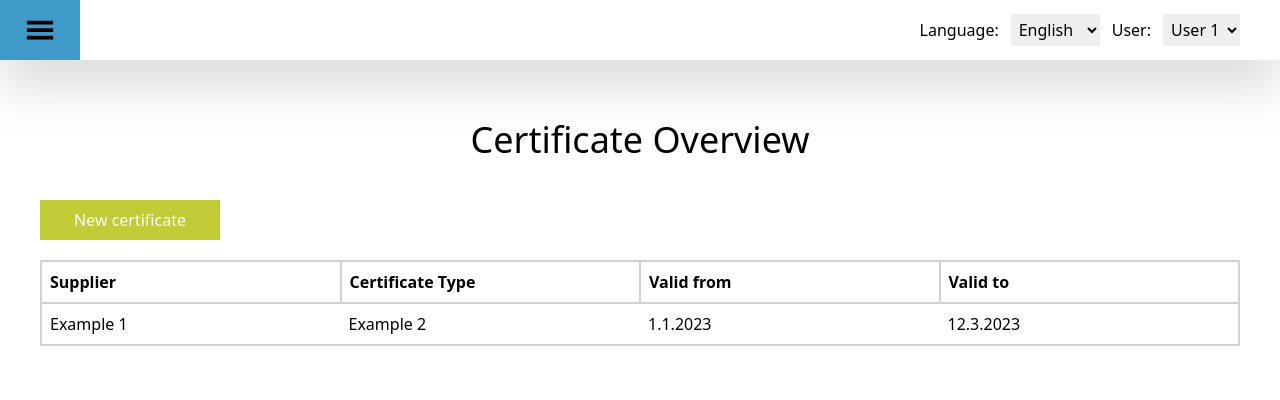
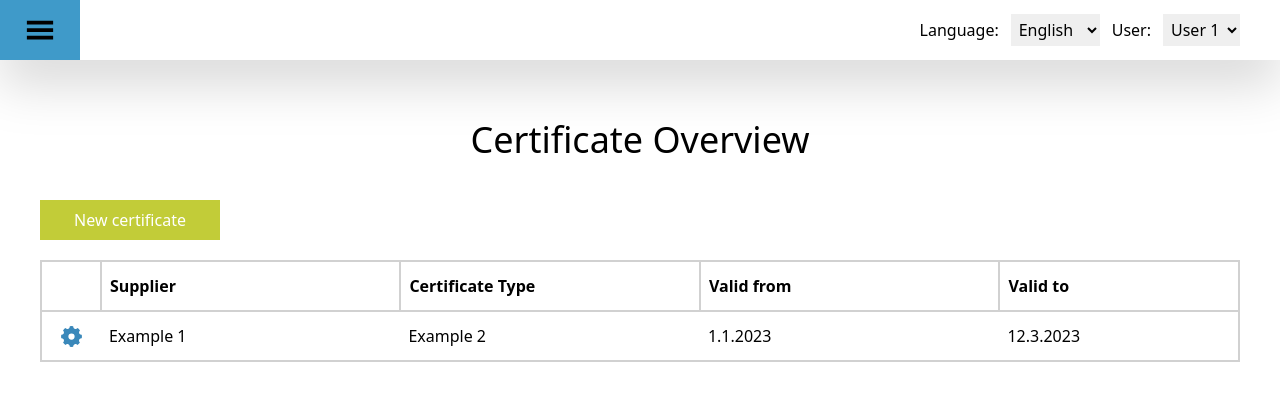
Before and after one commit to DenisKantic/dccs_project, a React (Create React App) app: page /Certificate in a window 1280 px wide. Shown: the top 400 px of the page. Built offline with nearby package versions, Linux system fonts and the light colour scheme.

Commit message:
created delete/edit button and dropdown with useState

```diff
--- a/src/Components/CertificateOverview/Table.jsx
+++ b/src/Components/CertificateOverview/Table.jsx
@@ -1,19 +1,36 @@
-import React from 'react'
+import React, { useState } from 'react'
+import {RiSettings5Fill} from 'react-icons/ri'
 
 const Table = () => {
+
+    const [menu,setMenu] = useState(false);
+
+
   return (
     <div className='w-full mt-10'>
         <button className='w-[180px] h-[40px] mb-5 bg-[#c2cc38] text-white'>New certificate</button>
 
         <table className='w-full text-left'>
-            <tr className='h-[40px] border-solid border-2 border-[#d1d1d1]'>
+            <tr className='h-[50px] border-solid border-2 border-[#d1d1d1]'>
+            <th className='w-[5%] p-2 border-2 border-solid border-[#d1d1d1]'></th>
             <th className='w-[25%] p-2 border-2 border-solid border-[#d1d1d1]'>Supplier</th>
             <th className='w-[25%] p-2 border-2 border-solid border-[#d1d1d1]'>Certificate Type</th>
             <th className='w-[25%] p-2 border-2 border-solid border-[#d1d1d1]'>Valid from</th>
             <th className='w-[25%] p-2 border-2 border-solid border-[#d1d1d1]'>Valid to</th>
             </tr>
 
-            <tr className='border-2 border-solid border-[#d1d1d1]'>
+            <tr className='border-2 border-solid border-[#d1d1d1] h-[50px]'>
+                <td className='w-[5%]'>
+                    <RiSettings5Fill
+                    className='mx-auto cursor-pointer text-[#3a88ba]'
+                    size={25}
+                    onClick={()=>setMenu(!menu)}
+                    />
+                    <div className={ menu ? 'h-[60px] w-[100px] absolute bg-[#f9f9f9] outline-none p-2 shadow-xl' : 'hidden' }>
+                        <p className='hover:font-bold hover:text-[#3a88ba] cursor-pointer'>Edit</p>
+                        <p className='hover:font-bold hover:text-[#3a88ba] cursor-pointer'>Delete</p>
+                    </div>
+                </td>
                 <td className='w-[25%] p-2'>Example 1</td>
                 <td className='w-[25%] p-2'>Example 2</td>
                 <td className='w-[25%] p-2'>1.1.2023</td>
```
